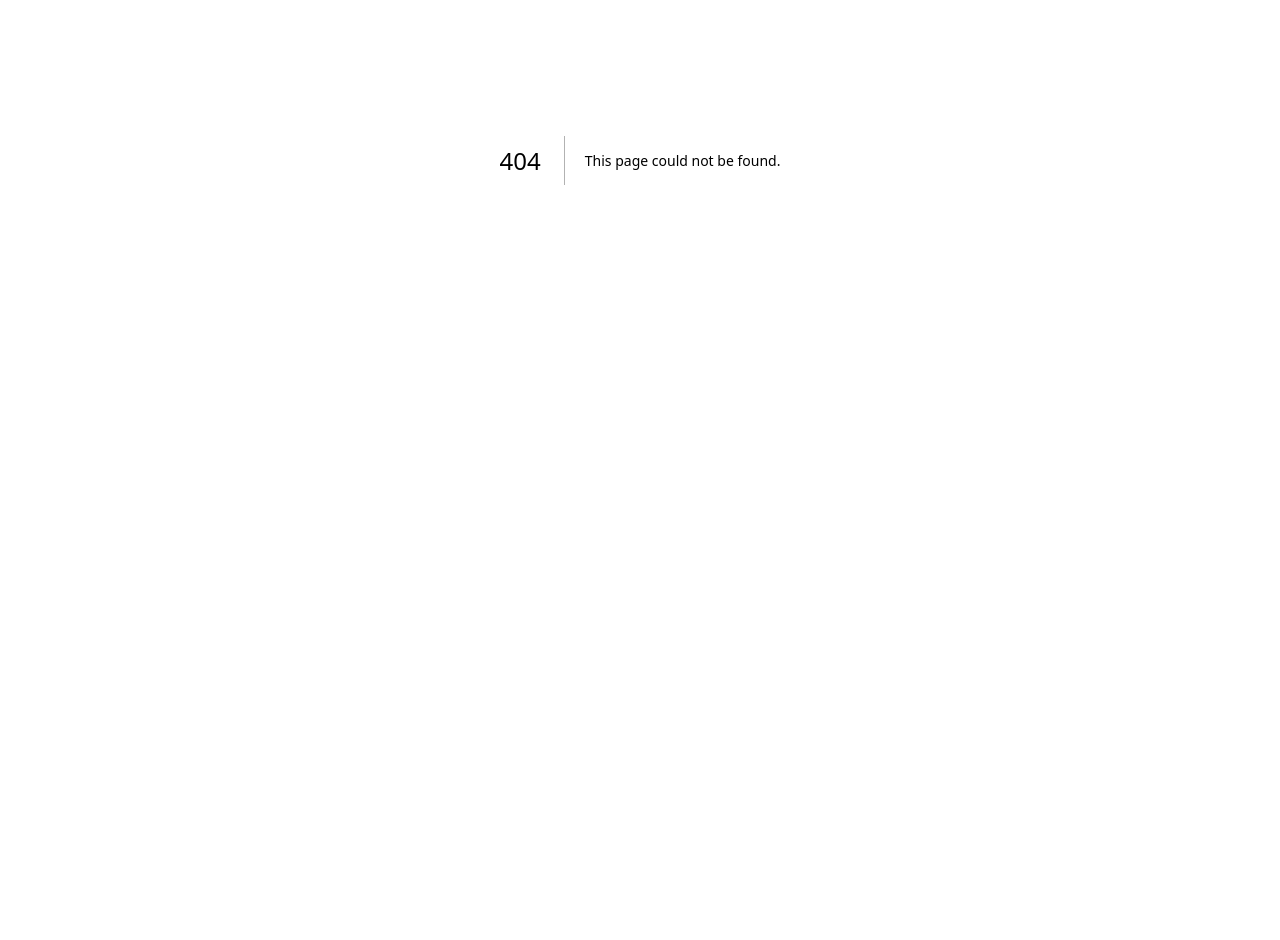
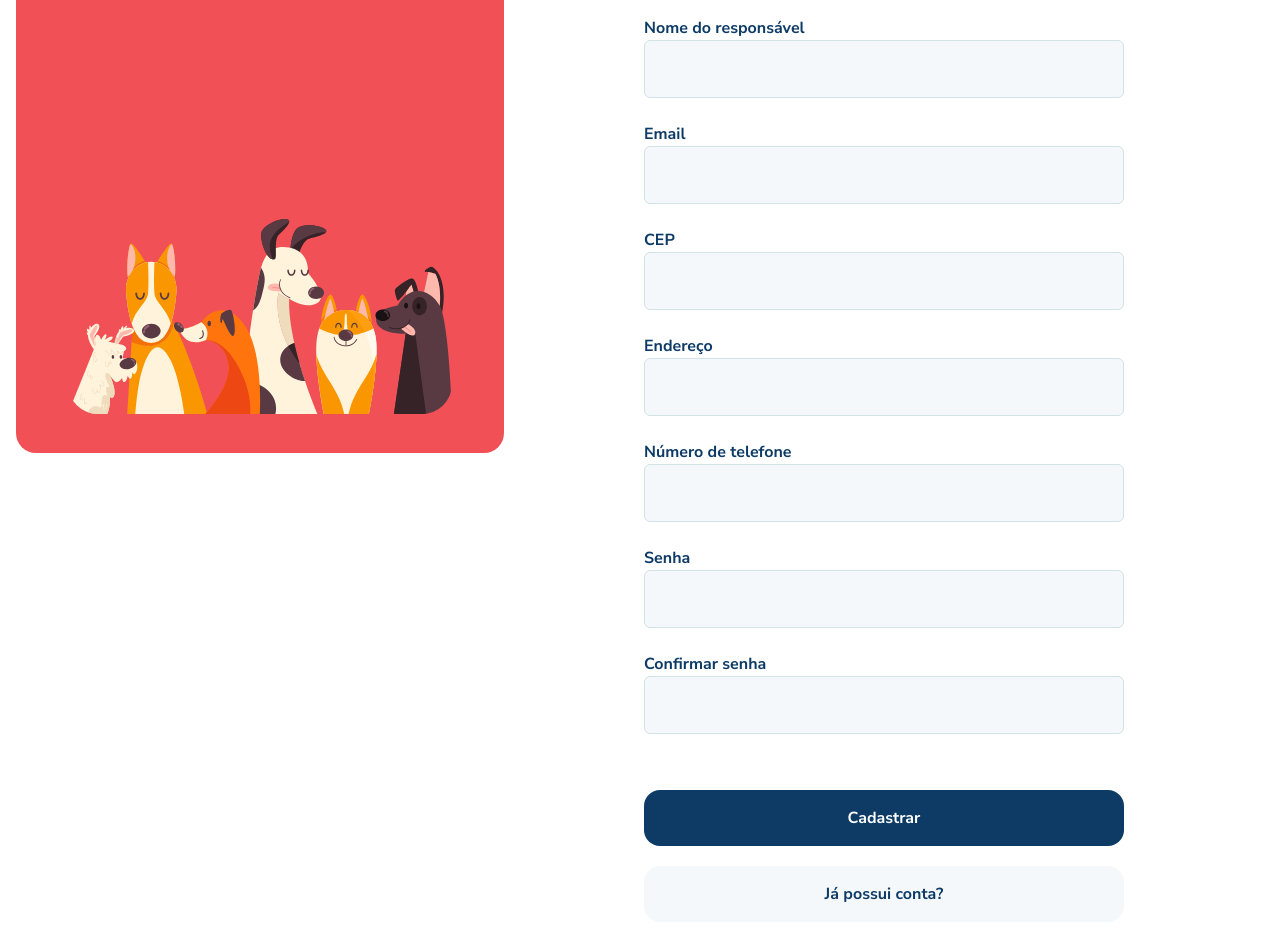
Before and after one commit to MatheusOliveir4/find-a-friend, a Next.js app: page /signup in a window 1280 px wide. Before the commit this address had no page. Shown: the part 240-1180 px from the top of the page. Before the commit the page ends 800 px from the top, so only its background shows below. Built offline with nearby package versions, Linux system fonts and the light colour scheme.

Commit message:
Sign up page style finished

```diff
--- /dev/null
+++ b/src/components/FormButton.tsx
@@ -0,0 +1,26 @@
+type FormButtonProps = React.ButtonHTMLAttributes<HTMLButtonElement> & {
+  title: string,
+  variant?: 'Primary' | 'Secondary'
+}
+
+export function FormButton({ title, variant = 'Primary', ...rest }: FormButtonProps) {
+  return (
+    <button
+      {...rest}
+      className={`
+        bg-blue-500
+        text-white
+        w-full
+        rounded-2xl
+        p-4
+        font-bold
+        hover:opacity-80
+        transition-all
+        duration-200
+        ${variant === 'Secondary' && 'text-blue-500 '}
+      `}
+    >
+      {title}
+    </button>
+  )
+}
--- a/src/components/FormInput.tsx
+++ b/src/components/FormInput.tsx
@@ -5,7 +5,7 @@ type FormInputProps = {
 
 export function FormInput({ title, type = 'text' }: FormInputProps) {
   return (
-    <label>
+    <label className="text-blue-500 font-bold">
       {title}
       <input type={type} className='w-full p-4 bg-gray-200 border border-gray-300 rounded-md'/>
     </label>
--- /dev/null
+++ b/src/pages/signup.tsx
@@ -0,0 +1,35 @@
+import { FormInput } from "@/components/FormInput";
+import Image from "next/image";
+import authImg from '@/assets/auth-img.svg'
+
+export default function SignUp() {
+  return (
+    <main className="h-screen container mx-auto flex items-start px-4 py-8">
+      <Image src={authImg} alt="" />
+
+      <section className='flex-1 flex justify-center py-8 '>
+        <div className='w-full max-w-[480px]'>
+          <h1 className='text-blue-500 font-bold text-5xl text-center'>Cadastre sua organização</h1>
+
+          <form action="" className='flex flex-col gap-6 mt-24'>
+            <FormInput title="Nome do responsável"/>
+            <FormInput title="Email"/>
+            <FormInput title="CEP" type="number"/>
+            <FormInput title="Endereço"/>
+            <FormInput title="Número de telefone" type="number"/>
+            <FormInput title="Senha" type='password'/>
+            <FormInput title="Confirmar senha" type='password'/>
+          </form>
+
+          <button className="bg-blue-500 text-white w-full rounded-2xl mt-14 p-4 font-bold hover:opacity-80 transition-all duration-200">
+            Cadastrar
+          </button>
+
+          <button className="bg-gray-200 text-blue-500 w-full rounded-2xl mt-5 p-4 font-bold hover:opacity-70 transition-all duration-200">
+            Já possui conta?
+          </button>
+        </div>
+      </section>
+    </main>
+  )
+}
--- a/src/styles/globals.css
+++ b/src/styles/globals.css
@@ -6,6 +6,6 @@ body {
   font-family: 'Nunito Sans', sans-serif;
 }
 
-:focus {
+*:focus {
   border: 1px solid #0D3B66;
 }
```
